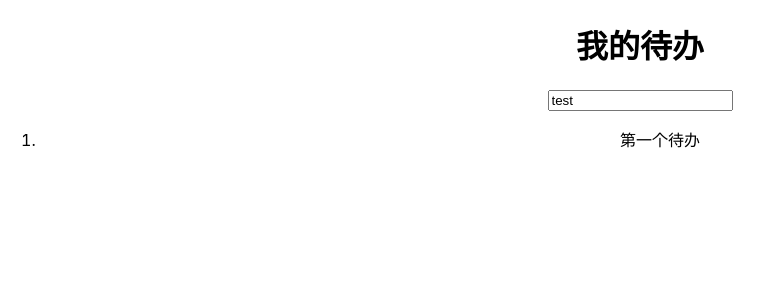
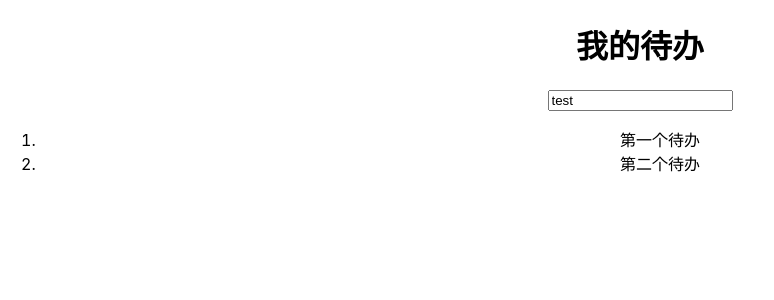
Before and after one commit to JDW0907/todo-list, a React (Create React App) app: page / in a window 1280 px wide. Shown: the top 300 px of the page, without its empty margins (0-774 px from the left). Built offline with nearby package versions, Linux system fonts and the light colour scheme.

Commit message:
将每个待办封装成 TodoItem

```diff
--- a/src/App.js
+++ b/src/App.js
@@ -1,6 +1,7 @@
 import React, { Component } from 'react';
 import './App.css';
-import TodoInput from './TodoInput'
+import TodoInput from './TodoInput';
+import TodoItem from './TodoItem';
 
   class App extends Component {
     constructor(props){
@@ -8,14 +9,19 @@
       this.state = {
         newTodo:"test",
         todoList:[
-          {id:1,title:'第一个待办'}
+          {id:1,title:'第一个待办'},
+          {id:2,title:'第二个待办'}
         ]
       }
     }
      render(){
 
       let todos = this.state.todoList.map((item,index)=>{
-        return <li>{item.title}</li>
+        return(
+          <li>
+            <TodoItem todo={item} />
+          </li>
+        )
       })
      return(
        <div className="App">
--- /dev/null
+++ b/src/TodoItem.js
@@ -0,0 +1,7 @@
+import React, { Component } from 'react';
+
+export default class TodoItem extends Component {
+  render(){
+    return <div>{this.props.todo.title}</div>
+  }
+}
```
